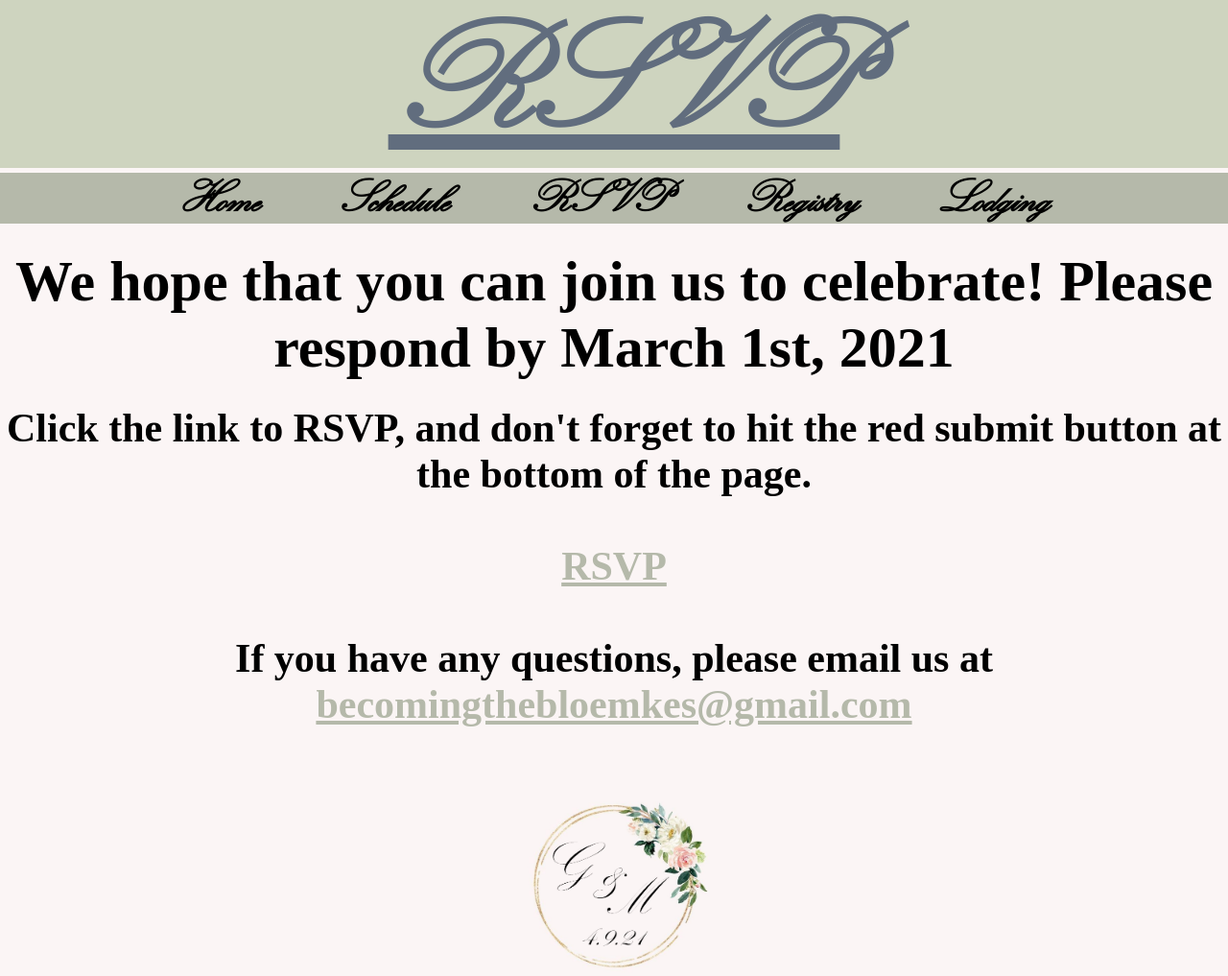
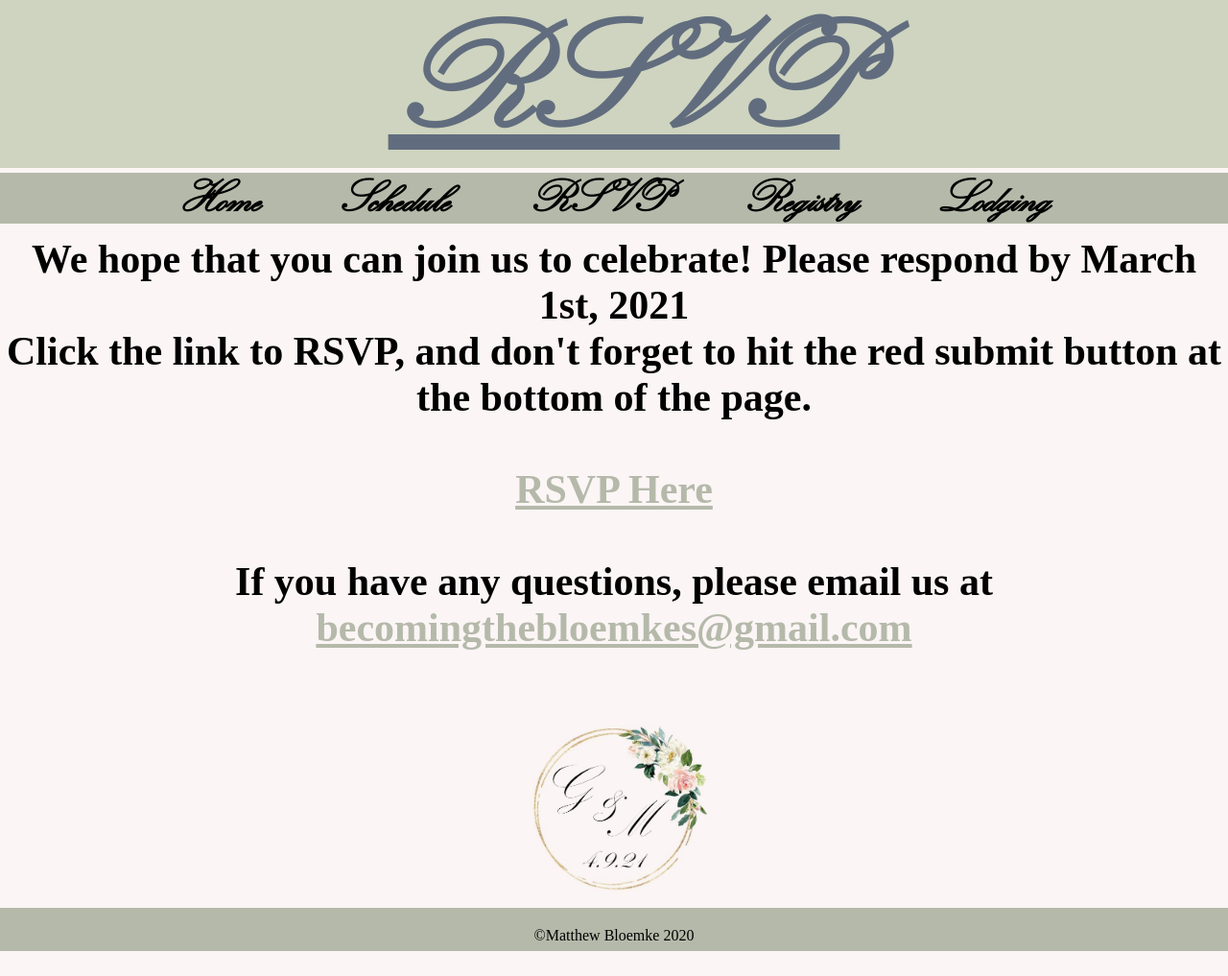
Before and after one commit to MatthewBloemke/MatthewBloemke.github.io, a website: page rsvp.html in a window 1280 px wide. Shown: the top 1017 px of the page at 96% size. After the commit the page ends 991 px from the top, so only its background shows below. Drawn offline with Linux system fonts and the light colour scheme.

Commit message:
RSVP page formatting

```diff
--- a/rsvp.html
+++ b/rsvp.html
@@ -30,15 +30,14 @@
             </nav>
         </header>
         <main>
-            <h3>
-                We hope that you can join us to celebrate! Please respond by March 1st, 2021
-            </h3>
             <p>
                 <b>
+                    We hope that you can join us to celebrate!
+                    Please respond by March 1st, 2021 <br>
                     Click the link to RSVP, and don't forget to hit the red submit button at the bottom of the page.
                     <br><br>
                     <a id="link" target="blank" href="https://docs.google.com/forms/d/e/1FAIpQLSfxATLt55DiXUbDZs79NZFj9VttKMPa-aqYYFtS0GdyljcmYg/viewform?usp=sf_link">
-                        RSVP
+                        RSVP Here
                     </a>
                     <br> <br>
                     If you have any questions, please email us at <a href="mailto:becomingthebloemkes@gmail.com">becomingthebloemkes@gmail.com</a>
--- a/rsvpStyle.css
+++ b/rsvpStyle.css
@@ -43,7 +43,7 @@ p {
     font-family: 'Times New Roman';
     font-size: 42px;
     margin-bottom: 0%;
-    margin-top: 0%;
+    margin-top: 1%;
 }
 
 main a {
```
